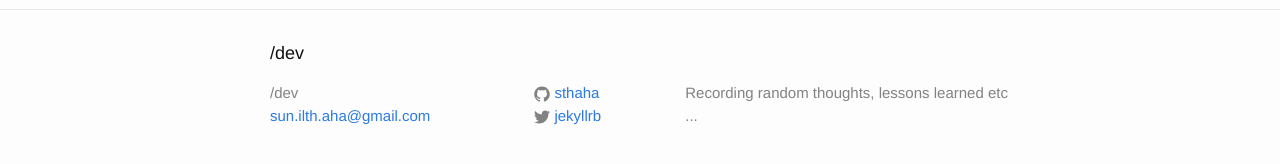
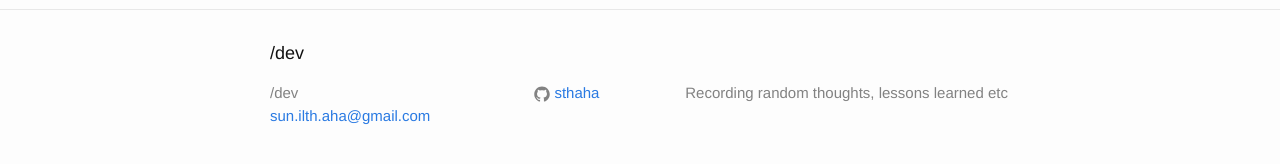
Before and after one commit to sthaha/sthaha.github.io, a Jekyll site: the page built from index.html, in a window 1280 px wide. Shown: the part 467-631 px from the top of the page. Built offline with Jekyll 4.4.1, drawn with Linux system fonts in a browser that asks for light colours.

Commit message:
no twitter handle

```diff
--- a/_config.yml
+++ b/_config.yml
@@ -2,10 +2,9 @@
 title: /dev
 email: sun.ilth.aha@gmail.com
 description: > # this means to ignore newlines until "baseurl:"
-  Recording random thoughts, lessons learned etc ...
+  Recording random thoughts, lessons learned etc
 baseurl: "" # the subpath of your site, e.g. /blog/
 url: "http://sthaha.github.io" # the base hostname & protocol for your site
-twitter_username: jekyllrb
 github_username:  sthaha
 
 # Build settings
```
